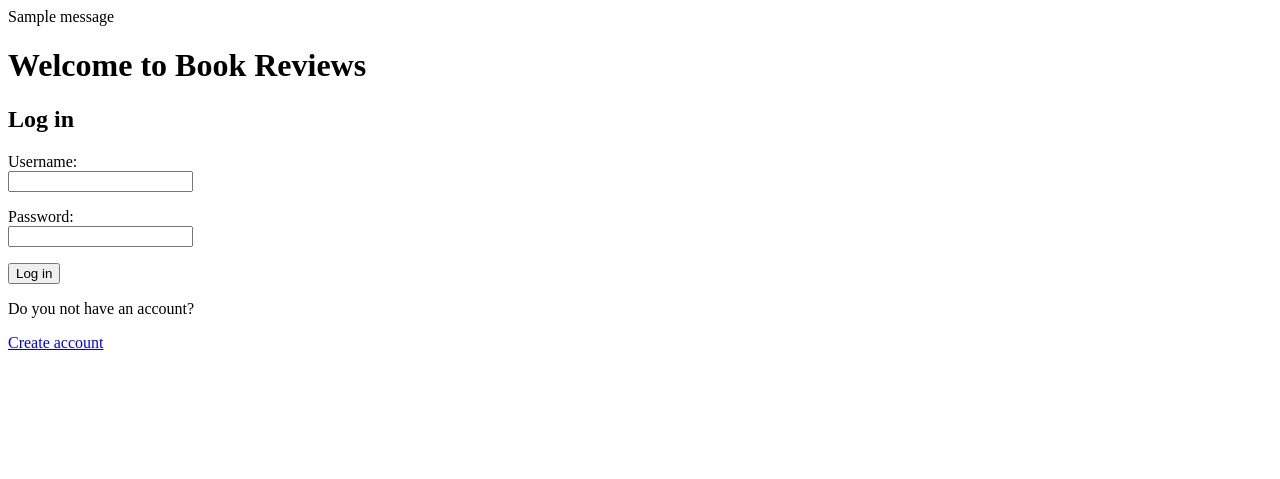
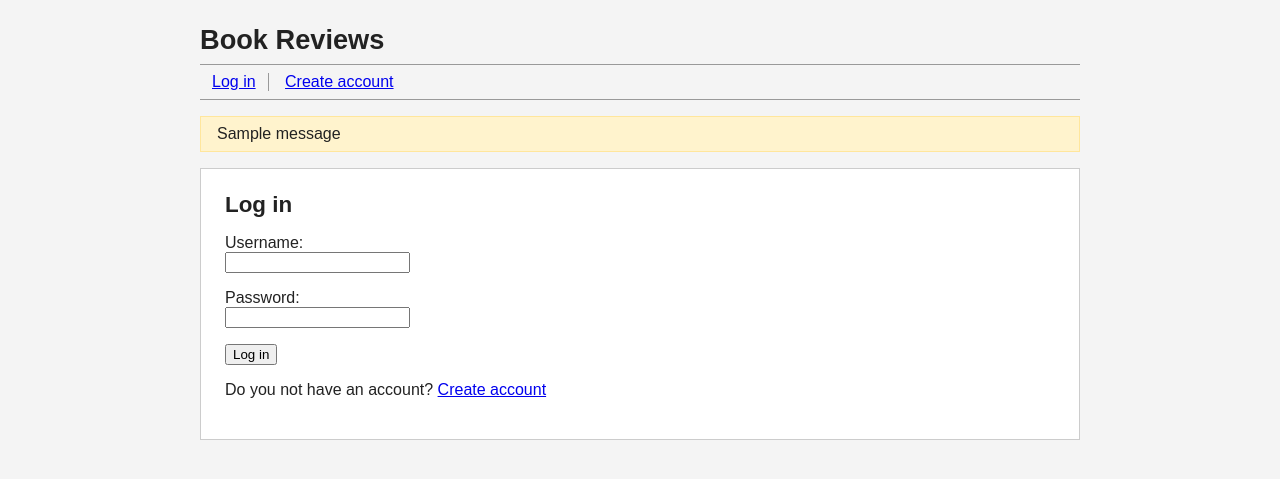
Before and after one commit to minttugomez/kirja-arvostelut, a Flask app: page / in a window 1280 px wide. Shown: the top 479 px of the page. Run offline with Flask 3, Linux system fonts and the light colour scheme; one stand-in notice (Sample message) is shown; data that the repository does not hold is empty.

Commit message:
add layout

```diff
--- a/app.py
+++ b/app.py
@@ -401,6 +401,7 @@ def login():
 
     if password_hash and check_password_hash(password_hash, password):
         session["username"] = username
+        session["user_id"] = get_user_id(username)
         session["csrf_token"] = secrets.token_hex(16)
         return redirect("/")
     else:
@@ -412,6 +413,7 @@ def login():
 def logout():
     if "username" in session:
         del session["username"]
+        del session["user_id"]
         del session["csrf_token"]
     return redirect("/")
 
--- a/static/main.css
+++ b/static/main.css
@@ -1,7 +1,67 @@
+body {
+  margin: 1em auto;
+  max-width: 55em;
+  padding: 0 1em;
+  font-family: sans-serif;
+  color: #222;
+  background-color: #f4f4f4;
+}
+
+.header {
+  padding: 0.5em 0;
+}
+
+.header a {
+  font-size: 1.7em;
+  font-weight: bold;
+  text-decoration: none;
+  color: #222;
+}
+
+nav ul {
+  list-style: none;
+  margin: 0;
+  padding: 0.5em 0;
+  border-top: 1px solid #999;
+  border-bottom: 1px solid #999;
+}
+
+nav li {
+  display: inline-block;
+  padding: 0 0.75em;
+}
+
+nav li:not(:last-of-type) {
+  border-right: 1px solid #999;
+}
+
+.content {
+  background-color: #fff;
+  border: 1px solid #ccc;
+  padding: 0.5em 1.5em 1.5em;
+  margin-top: 1em;
+}
+
+.info {
+  background-color: #fff3cd;
+  border: 1px solid #ffe69c;
+  padding: 0.5em 1em;
+  margin: 1em 0;
+}
+
+h1 {
+  font-size: 1.4em;
+}
+
+h2 {
+  font-size: 1.15em;
+}
+
 .review-form input[type="text"],
 .review-form textarea,
 .review-form .genres {
   width: 69ch;
+  max-width: 100%;
   box-sizing: border-box;
 }
 
@@ -27,6 +87,7 @@
 
 .comment-form textarea {
   width: 60ch;
+  max-width: 100%;
   height: 8em;
   box-sizing: border-box;
 }
--- a/templates/index.html
+++ b/templates/index.html
@@ -1,28 +1,9 @@
-<!DOCTYPE html>
-<html>
+{% extends "layout.html" %}
 
-<head>
-  <title>Book Reviews</title>
-</head>
+{% block title %}Book Reviews{% endblock %}
 
-<body>
-  {% for message in get_flashed_messages() %}
-  <div class="info">
-    {{ message }}
-  </div>
-  {% endfor %}
-
-  <h1>Welcome to Book Reviews</h1>
-
+{% block content %}
 {% if session.username %}
-  <p>
-    You are logged in as {{ session.username }}. <a href="/logout">Log out</a> <br/>
-    <br />
-    <a href="/user/{{ user_id }}">Your page</a> | <a href="/new_review">Add review</a> <br />
-    <br />
-  </p>
-
-  <h1>Book Reviews</h1>
 <form action="/" method="get">
   <p>
     Author or title:
@@ -52,7 +33,7 @@
 {% endfor %}
 
 {% else %}
-  <h2>Log in</h2>
+<h1>Log in</h1>
 <form action="/login" method="post">
   <p>
     Username: <br />
@@ -64,9 +45,6 @@
   </p>
   <input type="submit" value="Log in" />
 </form>
-  <p>Do you not have an account? </p>
-  <a href="/register">Create account</a>
+<p>Do you not have an account? <a href="/register">Create account</a></p>
 {% endif %}
-</body>
-
-</html>
+{% endblock %}
--- /dev/null
+++ b/templates/layout.html
@@ -0,0 +1,38 @@
+<!DOCTYPE html>
+<html lang="en">
+
+<head>
+  <meta charset="UTF-8">
+  <title>{% block title %}Book Reviews{% endblock %}</title>
+  <link rel="stylesheet" href="/static/main.css">
+</head>
+
+<body>
+  <div class="header">
+    <a href="/">Book Reviews</a>
+  </div>
+
+  <nav>
+    <ul>
+      <li><a href="/">{% if session.username %}Home{% else %}Log in{% endif %}</a></li>
+      {% if session.username %}
+      <li><a href="/user/{{ session.user_id }}">Your page</a></li>
+      <li><a href="/new_review">Add review</a></li>
+      <li>Logged in as {{ session.username }}</li>
+      <li><a href="/logout">Log out</a></li>
+      {% else %}
+      <li><a href="/register">Create account</a></li>
+      {% endif %}
+    </ul>
+  </nav>
+
+  {% for message in get_flashed_messages() %}
+  <div class="info">{{ message }}</div>
+  {% endfor %}
+
+  <div class="content">
+    {% block content %}{% endblock %}
+  </div>
+</body>
+
+</html>
```
Also changed, not shown: templates/confirmdelete.html (+4 -15 lines), templates/confirmdeletecomment.html (+4 -15 lines), templates/editcomment.html (+4 -16 lines), templates/editreview.html (+4 -17 lines), templates/newreview.html (+4 -16 lines), templates/register.html (+5 -16 lines), templates/review.html (+4 -19 lines), templates/userpage.html (+5 -23 lines). Lines whose indentation alone changed are shown as unchanged.
